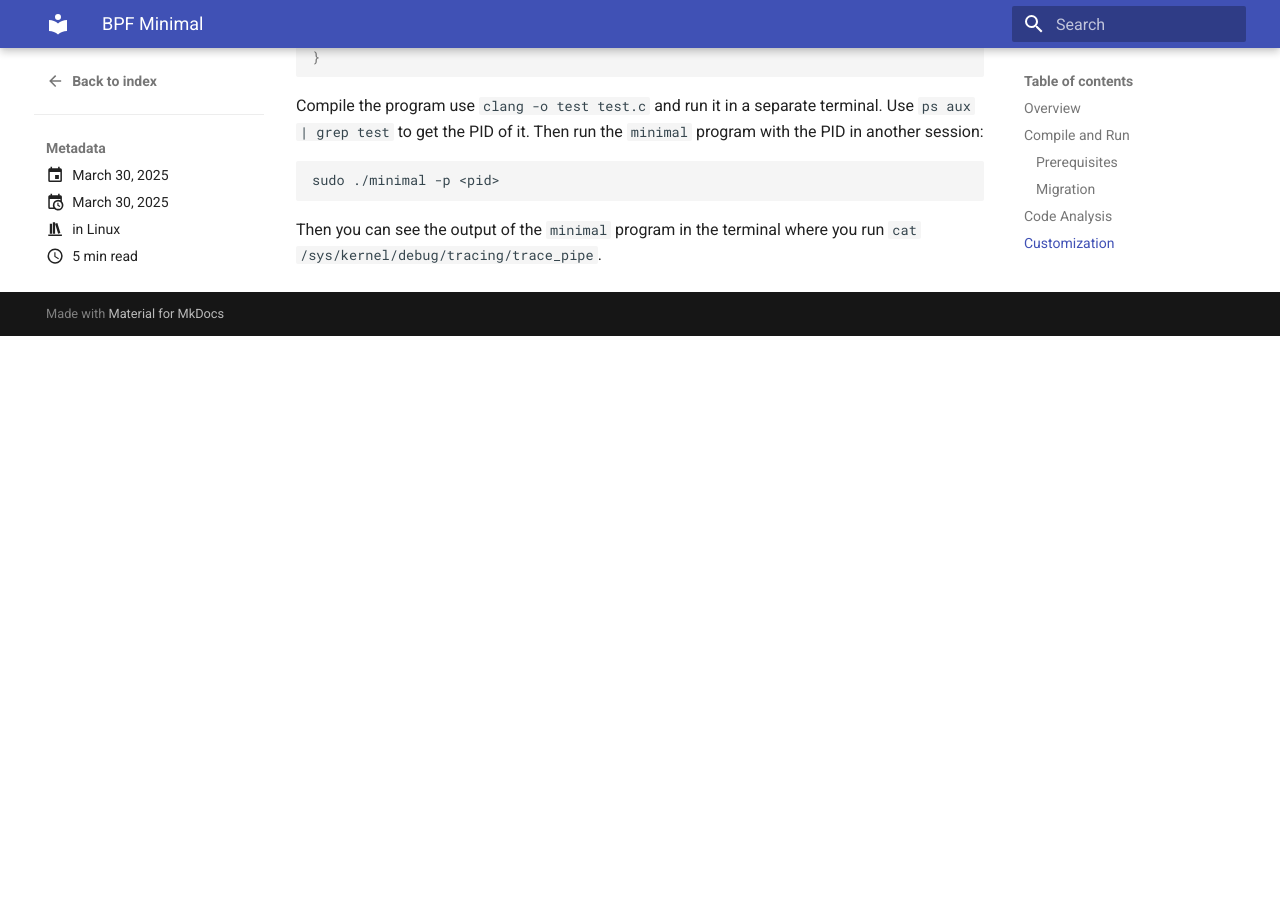
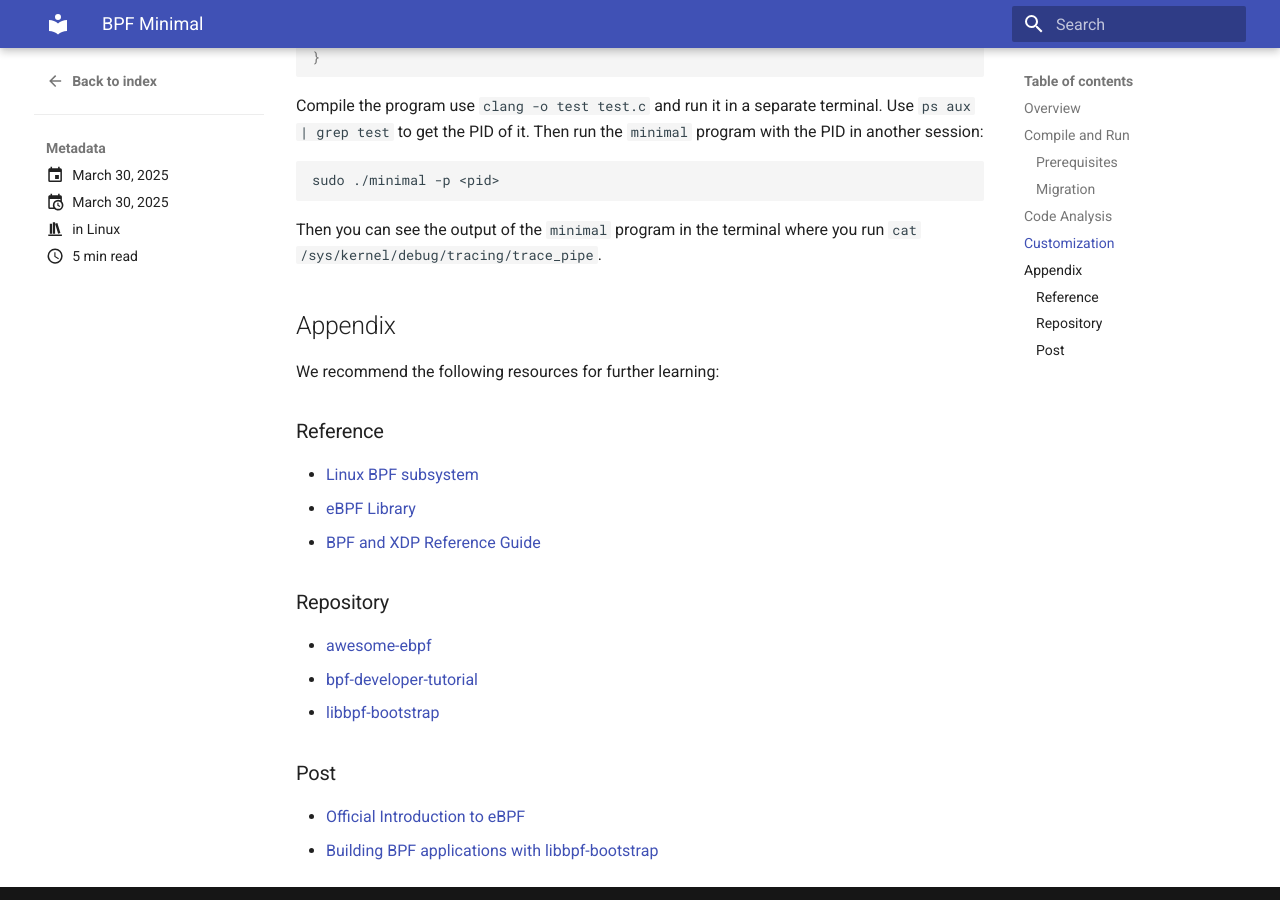
Before and after one commit to Chtholly-Boss/Chtholly-Boss, an MkDocs documentation site: the page built from docs/blog/posts/bpf-minimal.md, in a window 1280 px wide and 900 px high, scrolled down 5190 px. Built offline with MkDocs 1.6.1 and Material for MkDocs 9.7.7, drawn with Linux system fonts in a browser that asks for light colours; before the commit the page ends 5526 px from its top, so only the background shows below that.

Commit message:
update: add resources in bpf-minimal.md

````diff
--- a/docs/blog/posts/bpf-minimal.md
+++ b/docs/blog/posts/bpf-minimal.md
@@ -238,3 +238,23 @@ sudo ./minimal -p <pid>
 ```
 
 Then you can see the output of the `minimal` program in the terminal where you run `cat /sys/kernel/debug/tracing/trace_pipe`.
+
+## Appendix
+We recommend the following resources for further learning:
+
+### Reference
+
+- [Linux BPF subsystem](https://www.kernel.org/doc/html/v6.14-rc6/bpf/index.html)
+- [eBPF Library](https://docs.ebpf.io/ebpf-library/)
+- [BPF and XDP Reference Guide](https://docs.cilium.io/en/latest/reference-guides/bpf/index.html)
+
+### Repository
+
+- [awesome-ebpf](https://github.com/zoidyzoidzoid/awesome-ebpf)
+- [bpf-developer-tutorial](https://github.com/eunomia-bpf/bpf-developer-tutorial)
+- [libbpf-bootstrap](https://github.com/libbpf/libbpf-bootstrap)
+
+### Post
+
+- [Official Introduction to eBPF](https://ebpf.io/what-is-ebpf/)
+- [Building BPF applications with libbpf-bootstrap](https://nakryiko.com/posts/libbpf-bootstrap/)
````
